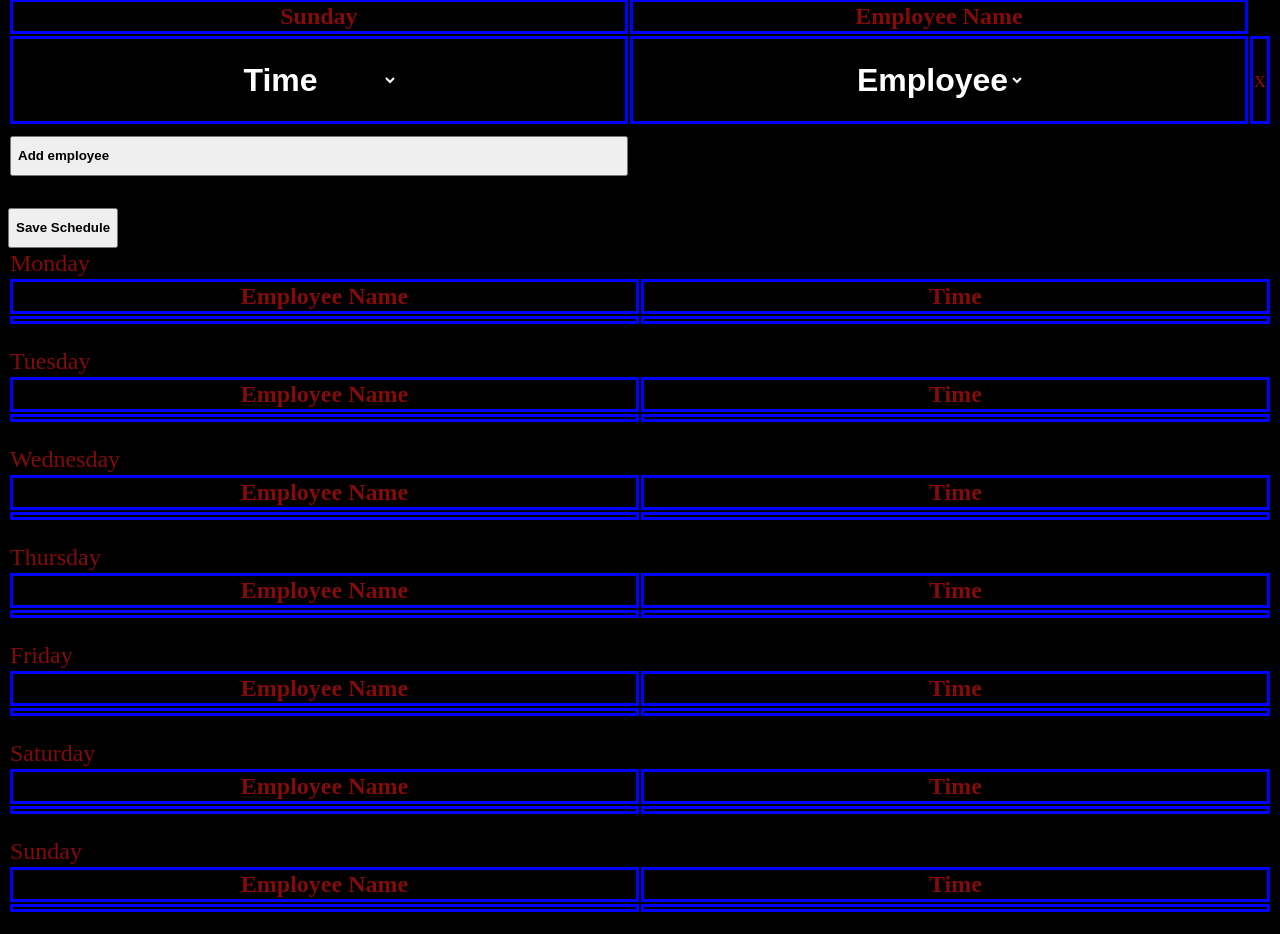
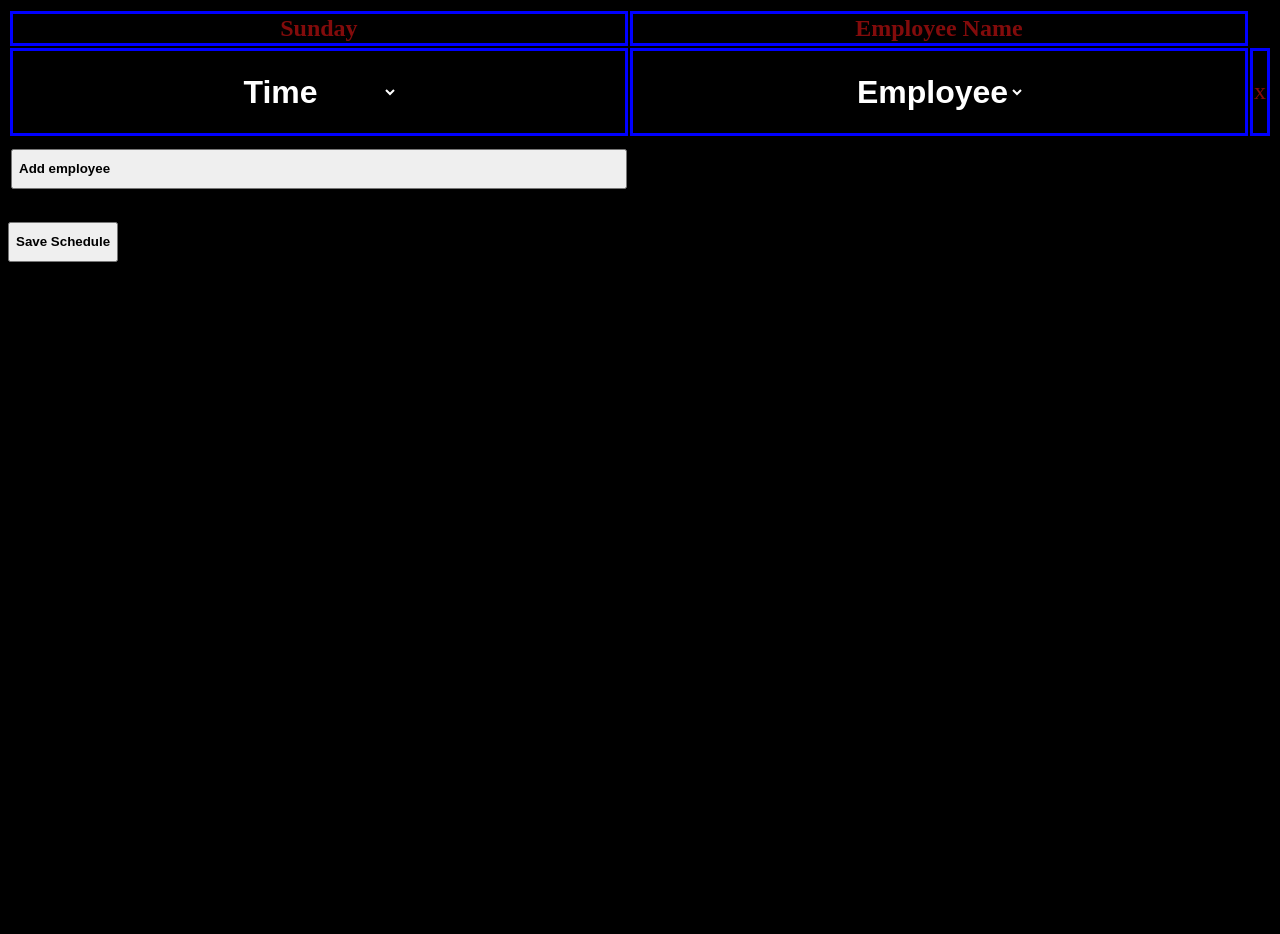
Before and after one commit to JasonGarcia131/anarchy-schedule, a React (Create React App) app: page /admin/setschedule in a window 1280 px wide. Shown: the part 1407-2341 px from the top of the page. After the commit the page ends 1677 px from the top, so only its background shows below. Built offline with nearby package versions, Linux system fonts and the light colour scheme.

Commit message:
ready for deploy

```diff
--- a/package.json
+++ b/package.json
@@ -6,6 +6,7 @@
     "@testing-library/jest-dom": "^5.16.5",
     "@testing-library/react": "^13.4.0",
     "@testing-library/user-event": "^13.5.0",
+    "axios": "^1.4.0",
     "react": "^18.2.0",
     "react-dom": "^18.2.0",
     "react-router-dom": "^6.14.1",
--- a/src/App.css
+++ b/src/App.css
@@ -43,3 +43,7 @@ button {
   margin-top: 10px;
   text-align: left;
 }
+
+a{
+  color: white
+}
--- /dev/null
+++ b/src/api/axios.js
@@ -0,0 +1,14 @@
+import axios from 'axios';
+// const BASE_URL = 'https://anarchyschedule-api.onrender.com';
+
+//Development
+const BASE_URL = 'http://localhost:5000';
+
+export default axios.create({
+    baseURL: BASE_URL
+});
+
+export const axiosPrivate = axios.create({
+    baseURL: BASE_URL,
+    headers: { 'Content-Type': 'application/json' },
+});
--- a/src/components/SetSchedule.js
+++ b/src/components/SetSchedule.js
@@ -1,6 +1,7 @@
 import { useState, useEffect } from "react";
 import Table from "./Table";
-import ViewSchedule from "../screens/ViewSchedule";
+import axios from "../api/axios";
+import { Link } from "react-router-dom";
 
 const DAYSOFWEEK = ['Monday', 'Tuesday', 'Wednesday', 'Thursday', 'Friday', 'Saturday', 'Sunday'];
 
@@ -16,6 +17,9 @@ const SetSchedule = () => {
         }
     ]);
 
+    const [success, setSuccess] = useState("");
+
+    // Loops through the DAYSOFWEEK array and sets each element equal to the day key.
     useEffect(() => {
         DAYSOFWEEK.forEach((day) => setWeeklySchedule((prevData) => [...prevData, {
             day, employees: [{
@@ -29,6 +33,7 @@ const SetSchedule = () => {
         e.preventDefault();
         const { name, value } = e.target;
         const newArray = [...weeklySchedule];
+        // Handles the change of the specified element (index) for nested employee array.
         newArray[index].employees[i][name] = value;
         setWeeklySchedule(newArray);
     }
@@ -46,8 +51,17 @@ const SetSchedule = () => {
         )
     })
 
-    const save = () => {
-        console.log(weeklySchedule)
+    const save = async () => {
+        let newObj = {
+            schedule: ""
+        }
+        newObj.schedule = weeklySchedule;
+        // Makes a, object copy of the state variable to send the database.
+        // This is to save the schedule into one document.
+        newObj.schedule.shift();
+        const response = await axios.put('/schedule/admin/setschedule', newObj);
+        response.status === 200 ? setSuccess("Schedule Sent!") : setSuccess("Something went wrong");
+        console.log(response.status)
     }
 
     return (
@@ -56,10 +70,24 @@ const SetSchedule = () => {
                 <img style={styles.logo} src='https://ih1.redbubble.net/image.1120040838.6734/flat,750x1000,075,f.jpg' alt="logo" />
                 <h1 style={styles.barName}>The Anarchy Library</h1>
             </div>
-            {mappedWeeklySchedule}
-            <button onClick={() => save()}>Save Schedule</button>
-            <ViewSchedule weeklySchedule={weeklySchedule}/>
-        </div>
+            {
+                success.length > 0
+                    ? (
+                        <div style={styles.successContainer}>
+                           <p style={styles.successMessage}>{success}</p>
+                           <Link to='/viewschedule'>View Schedule</Link>
+                        </div>
+                    )
+                    : (
+                        <>
+                            {mappedWeeklySchedule}
+                            <button onClick={() => save()}>Save Schedule</button>
+                        </>
+
+                    )
+
+            }
+        </div >
     )
 }
 
@@ -75,6 +103,19 @@ const styles = {
     barName: {
         width: '80%',
         color: 'white'
+    },
+    successContainer: {
+        width: '100%',
+        padding: '10px',
+        border: '2px solid red',
+        display: 'flex',
+        flexDirection: 'column',
+        placeItems: 'center',
+        justifyContent: 'center'
+    },
+    successMessage: {
+        color: 'white',
+        fontSize: '1.5rem'
     }
 }
 
--- a/src/components/Table.js
+++ b/src/components/Table.js
@@ -1,13 +1,16 @@
+const Table = ({ day, setWeeklySchedule, weeklySchedule, index, handleChange }) => {
 
-const Table = ({day, setWeeklySchedule, weeklySchedule, index, handleChange}) => {
-
-    const remove = (name, i) => {
-        const newArray = weeklySchedule[index].employees.filter(item=>item.name != name);
+    //Removes element from the weekly schedule array.
+    const remove = (name) => {
+        console.log('cliked')
+        const newArray = weeklySchedule[index].employees.filter(item => item.name !== name);
         const tempWeeklySchedule = [...weeklySchedule];
-        tempWeeklySchedule[index].employee = newArray;
+        tempWeeklySchedule[index].employees = newArray;
+        console.log(tempWeeklySchedule);
         setWeeklySchedule(tempWeeklySchedule);
     }
 
+    //adds an employee object to the employees array
     const addEmployee = (index) => {
         const tempWeeklySchedule = [...weeklySchedule];
         tempWeeklySchedule[index].employees.push({
@@ -17,9 +20,10 @@ const Table = ({day, setWeeklySchedule, weeklySchedule, index, handleChange}) =>
         setWeeklySchedule(tempWeeklySchedule);
     }
 
+    //mapped through the employees array for each element in the weekly schedule array.
     const mappedEmployees = weeklySchedule[index].employees.map((employee, i) => {
         return (
-            <tr>
+            <tr key={i}>
                 <td>
                     <select onChange={(e) => handleChange(e, index, i)} name="time" value={weeklySchedule[index].employees[i].time}>
                         <option defaultValue>Time</option>
@@ -36,7 +40,7 @@ const Table = ({day, setWeeklySchedule, weeklySchedule, index, handleChange}) =>
                         <option>Seline</option>
                     </select>
                 </td>
-                <td onClick={()=>remove(weeklySchedule[index].employees[i].name, i)}>
+                <td onClick={() => remove(weeklySchedule[index].employees[i].name)}>
                     x
                 </td>
             </tr>
@@ -58,7 +62,13 @@ const Table = ({day, setWeeklySchedule, weeklySchedule, index, handleChange}) =>
             <tbody>
                 {mappedEmployees}
             </tbody>
-            <button style={styles.button} onClick={(e)=>addEmployee(index)}>Add employee</button>
+            <tfoot>
+                <tr>
+                    <td style={{border: 'none'}}>
+                        <button style={styles.button} onClick={(e) => addEmployee(index)}>Add employee</button>
+                    </td>
+                </tr>
+            </tfoot>
         </table>
     )
 }
--- a/src/screens/ViewSchedule.js
+++ b/src/screens/ViewSchedule.js
@@ -1,17 +1,41 @@
-const ViewSchedule = ({ weeklySchedule }) => {
+import { useEffect, useState } from "react";
+import axios from "../api/axios";
 
-    const mappedWeeklySchedule = weeklySchedule.map((day) => {
-        const employees = day.employees.map(emp =>
-            <tr>
+const DAYSOFWEEK = ['Monday', 'Tuesday', 'Wednesday', 'Thursday', 'Friday', 'Saturday', 'Sunday'];
+
+const ViewSchedule = () => {
+
+    const [weeklySchedule, setWeeklySchedule] = useState([]);
+    const [updated, setUpdated] = useState("");
+
+    useEffect(() => {
+        getSchedule();
+    }, []);
+
+    const getSchedule = async () => {
+        const response = await axios.get('/schedule');
+        setWeeklySchedule(response.data[0].schedule);
+        //Gets the day from timestamp
+        const date = new Date(response.data[0].createdAt);
+        let day = date.getDay();
+        let dayOfWeek = DAYSOFWEEK[day-1];
+        setUpdated(dayOfWeek);
+    }
+
+    const mappedWeeklySchedule = weeklySchedule.map((day, i) => {
+
+        //Loops through employees array for each day of the week.
+        const employees = day.employees.map((emp, i) =>
+            <tr key={i}>
                 <td>{emp.name}</td>
                 <td>{emp.time}</td>
             </tr>
         )
 
         return (
-            <table>
+            <table key={i}>
+                <caption>{day.day}</caption>
                 <thead>
-                    <caption>{day.day}</caption>
                     <tr>
                         <th>
                             Employee Name
@@ -29,10 +53,11 @@ const ViewSchedule = ({ weeklySchedule }) => {
         )
     })
 
-    console.log(mappedWeeklySchedule)
     return (
         <div>
-            {mappedWeeklySchedule.slice(1).map(item=>item)}
+            <p style={{ color: "white" }}>Last Updated:</p>
+            <h1 style={{ color: "white" }}>{updated}</h1>
+            {mappedWeeklySchedule.map(item => item)}
         </div>
     )
 }
```
Also changed, not shown: src/components/Admin2.js (deleted), 1 other file (tests, documents, lock files or other folders).
